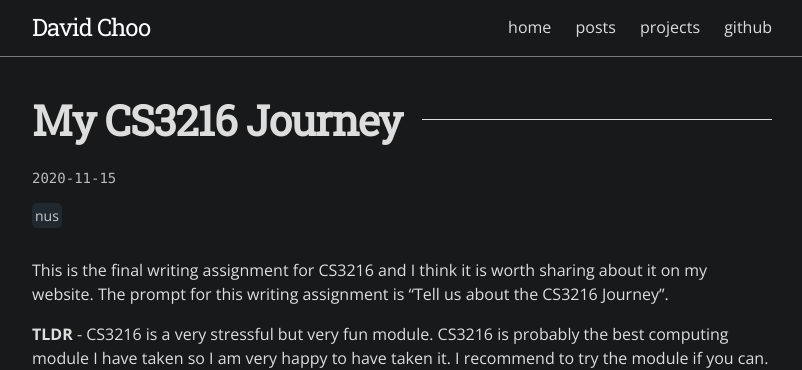
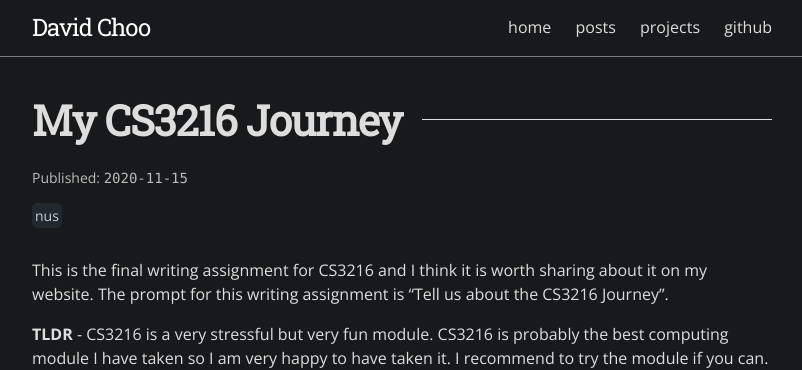
Before and after one commit to davidchoo12/my-jekyll-blog, a Jekyll site: the page built from _posts/2020-11-15-my-cs3216-journey.md, in a window 1280 px wide and 900 px high. Shown: the top 370 px of the window, without its empty margins (238-1040 px from the left). Built offline with Jekyll 4.4.1, drawn with Linux system fonts in a browser that asks for light colours.

Commit message:
change post date to published date, add optional updated date

```diff
--- a/_layouts/post.html
+++ b/_layouts/post.html
@@ -6,11 +6,13 @@ layout: default
   <header class="post-header">
     <h1 class="post-title p-name" itemprop="name headline">{{ page.title | escape }}</h1>
     <div class="post-meta">
-      <time class="post-date" datetime="{{ page.date | date_to_xmlschema }}" itemprop="datePublished">
-        {{ page.date | date: "%Y-%m-%d" }}
+      Published: <time class="post-date" datetime="{{ page.published | date_to_xmlschema }}" itemprop="datePublished">
+        {{ page.published | date: "%Y-%m-%d" }}
       </time>
-      {%- if page.author -%}
-        • <span itemprop="author" itemscope itemtype="http://schema.org/Person"><span class="p-author h-card" itemprop="name">{{ page.author }}</span></span>
+      {%- if page.updated -%}
+        • Updated: <time class="post-date" datetime="{{ page.updated | date_to_xmlschema }}" itemprop="dateUpdated">
+        {{ page.updated | date: "%Y-%m-%d" }}
+      </time>
       {%- endif -%}
       <p class="tags">
         {% for tag in page.tags -%}
--- a/_posts/2020-11-15-my-cs3216-journey.md
+++ b/_posts/2020-11-15-my-cs3216-journey.md
@@ -1,9 +1,9 @@
 ---
 layout: post
-title:  "My CS3216 Journey"
-slug:   my-cs3216-journey
-tag:    [nus]
-date:   2020-11-15
+title: "My CS3216 Journey"
+slug: my-cs3216-journey
+tag: [nus]
+published: 2020-11-15
 ---
 
 This is the final writing assignment for CS3216 and I think it is worth sharing about it on my website. The prompt for this writing assignment is "Tell us about the CS3216 Journey".
```
Also changed, not shown: _posts/2019-10-07-google-online-challanges.md (+4 -4 lines).
